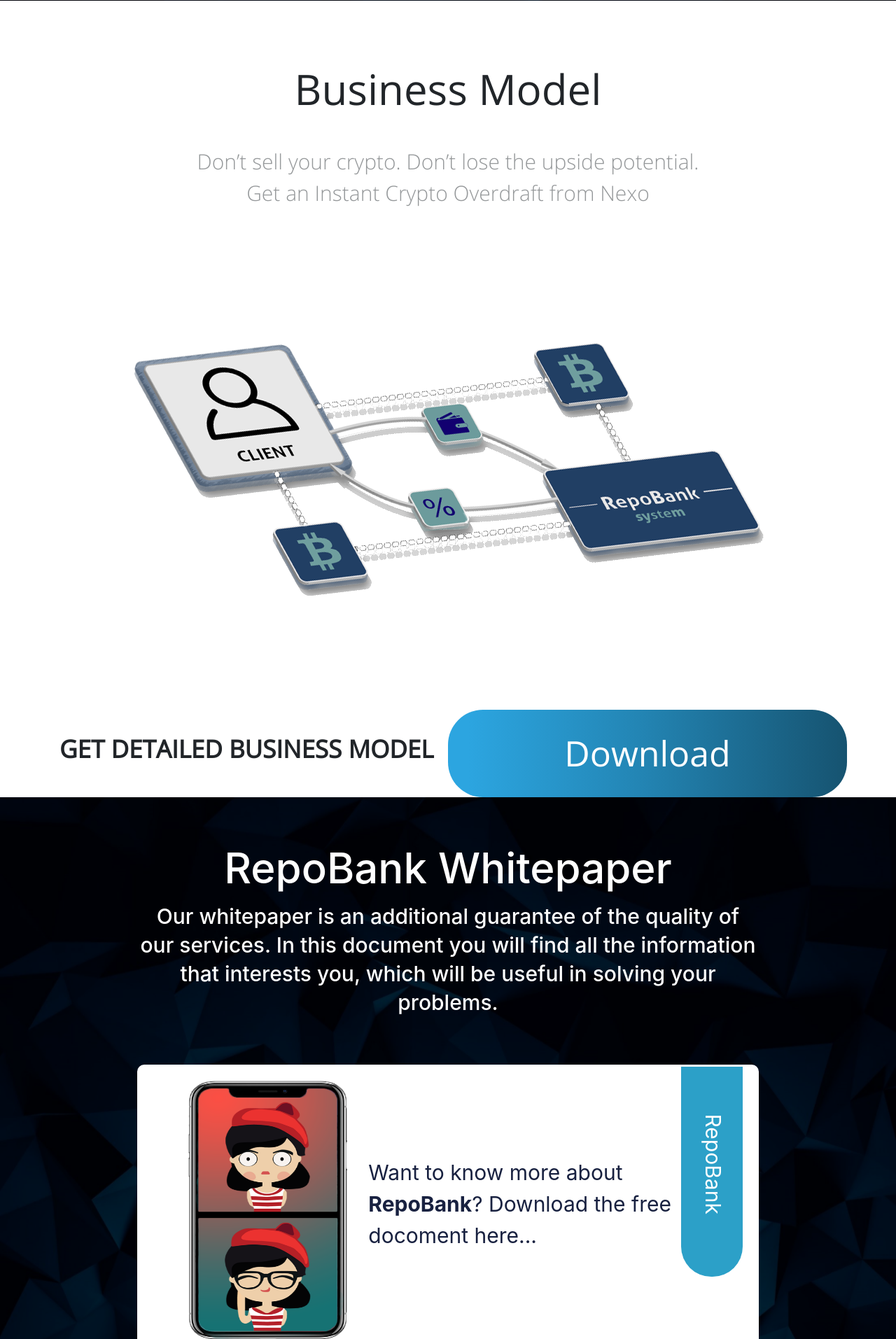
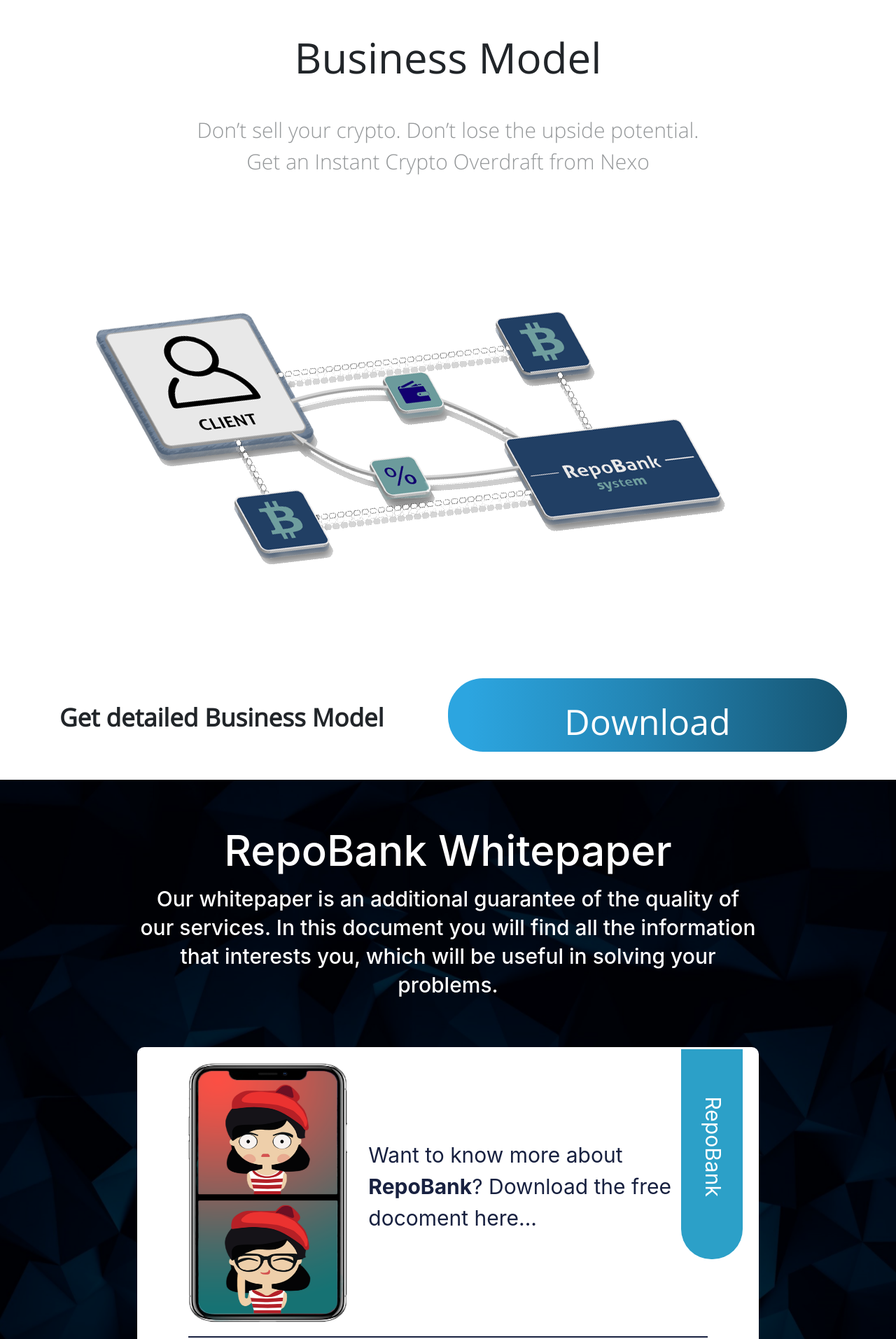
Before and after one commit to 11September/repo-bank-markup, a PHP site: page / in a window 1280 px wide. Shown: the part 2774-4687 px from the top of the page at 70% size. Run offline with PHP 8.4, Linux system fonts and the light colour scheme; some libraries are stand-ins or nearby versions; some web fonts are replaced.

Commit message:
my fixess

```diff
--- a/css/style.css
+++ b/css/style.css
@@ -37,6 +37,20 @@
     width: 83%;
 }
 
+.bg-first_1001 {
+    width: 1000px; height: 700px;
+    background: url('../images/css_sprites.png') -10px -2630px;
+}
+
+
+.bg-second_1001 {
+    width: 1000px; height: 700px;
+    background: url('../images/css_sprites.png') -1950px -1530px;
+}
+.bg-XuNHbjD1 {
+    width: 530px; height: 659px;
+    background: url('../images/css_sprites.png') -2970px -1530px;
+}
 .header-body  .buttons-block{
     width: 17%;
 }
@@ -318,10 +332,7 @@
     background-repeat: no-repeat;
 }
 
-.bg-first_1001 {
-    width: 1000px; height: 700px;
-    background: url('../images/css_sprite.png') -3630px -1830px;
-}
+
 
 .description-out-img{
     margin-top: 100px;
@@ -348,6 +359,7 @@
 }
 
 .btn-download {
+    margin-bottom: 40px;
     border-radius: 50px;
     background: rgba(44, 165, 224, 1);
     background: -moz-linear-gradient(left, rgba(44, 165, 224, 1) 0%, rgba(44, 165, 224, 1) 5%, rgba(41, 155, 210, 1) 19%, rgba(35, 133, 180, 1) 48%, rgba(22, 83, 112, 1) 100%);
@@ -376,6 +388,7 @@
     font-size: 35px;
     font-weight: Bold;
     margin-top: 30px;
+    margin-bottom: 40px;
 }
 
 .load {
@@ -383,8 +396,8 @@
     font-size: 50px;
     margin-top: 25px;
     display: block;
-    color:white;
-    height: 100px;
+    color: white;
+    height: 80px;
 }
 /* business model */
 
@@ -408,11 +421,7 @@
     margin-top: 45px;
 }
 
-.bg-XuNHbjD1 {
-    width: 530px; height: 659px;
-    background: url('../images/css_sprite.png') -4650px -1110px;
-    position: absolute;
-}
+
 /* Credit card*/
 
 
--- a/index.html
+++ b/index.html
@@ -156,7 +156,7 @@
 </section>
 
 <section id="vision" class="Our-vision">
-    <div class="container">
+    <div class="container-fluid">
         <div class="h2-vision">
 
 
@@ -194,13 +194,13 @@
         <p class="dont">Don’t sell your crypto. Don’t lose the upside potential.<br>
             Get an Instant Crypto Overdraft from Nexo</p>
 
-        <div class="bg-model">
-            <img src="images/second-1001.png" alt="">
+        <div class="bg-model bg-second_1001">
+
         </div>
         <div class="row">
 
             <div class="text-left col-md-6">
-                <p class="GET-BM"> GET DETAILED BUSINESS MODEL</p>
+                <p class="GET-BM"> Get detailed Business Model</p>
 
             </div>
             <div class="btn-download  col-md-6">
```
Also changed, not shown: images/NoPath — копия (3).png, images/css_sprites.png (added), images/repo bg.jpg (deleted), 1 other file.
